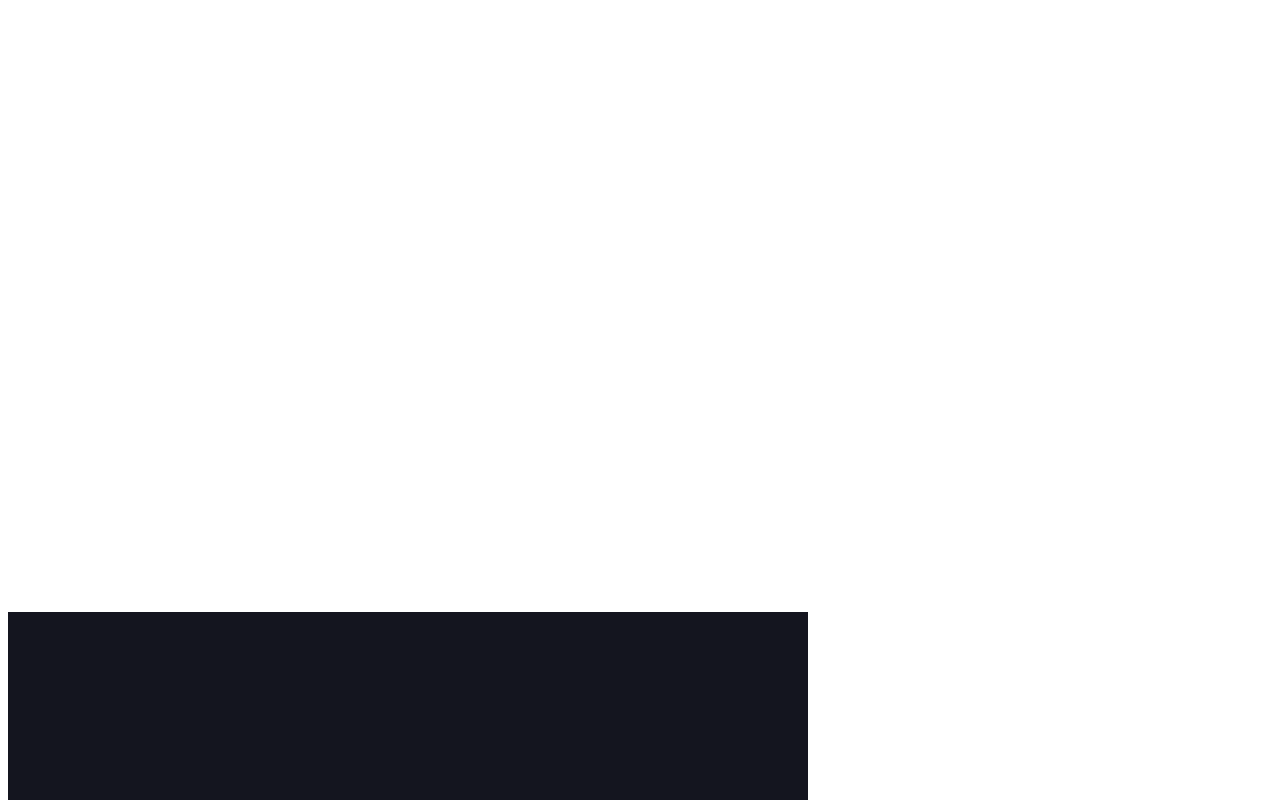
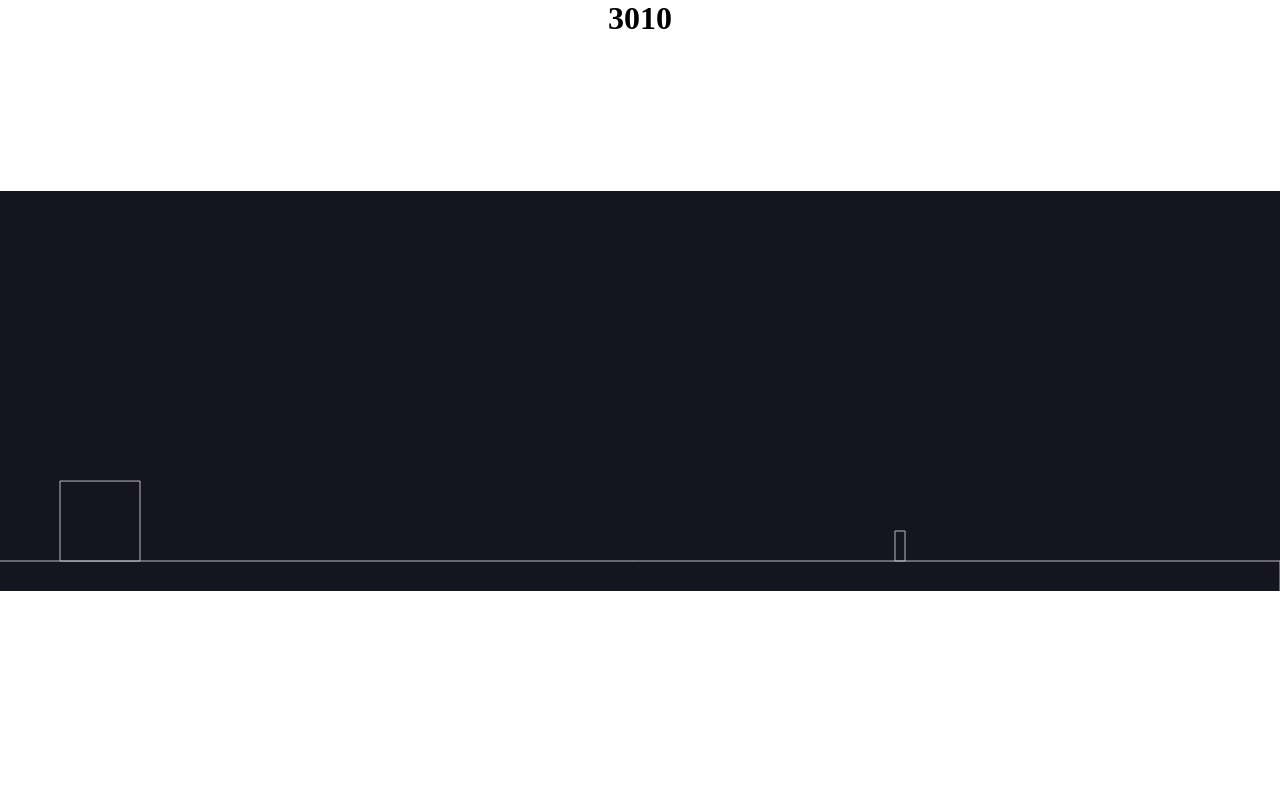
Before and after one commit to elizabeth-pauley/InternHackathonQWOP, a plain HTML site: page index.html in a window 1280 px wide. Shown: the top 800 px of the page. Drawn offline with nearby package versions, Linux system fonts and the light colour scheme.

Commit message:
distance marker

```diff
--- /dev/null
+++ b/index.css
@@ -0,0 +1,12 @@
+body {
+    margin: 0;
+}
+
+canvas {
+    margin: 0;
+}
+
+h1 {
+    margin: 0;
+    text-align: center;
+}
--- a/index.html
+++ b/index.html
@@ -1,11 +1,17 @@
 <!DOCTYPE html>
 <html>
+
+<link rel="stylesheet" href="index.css">
+
 <head>
     <title>IntelliTect QWOP</title>
 </head>
+
 <body>
-    <canvas id="canvas" width="800" height="600"></canvas>
+    <h1 id="distanceText">0</h1>
+    <canvas id="canvas"></canvas>
     <script src="./node_modules/matter-js/build/matter.js"></script>
     <script src="index.js"></script>
 </body>
+
 </html>
--- a/index.js
+++ b/index.js
@@ -1,5 +1,21 @@
 // Matter.js module aliases
-const { Engine, Render, World, Bodies, Composite, Runner } = Matter;
+const { Engine, Render, World, Bodies, Composite, Runner, Mouse, MouseConstraint, Constraint, Body } = Matter;
+
+const SCREEN_WIDTH = window.innerWidth;
+const CANVAS_HEIGHT = 400;
+
+const DISTANCE_MARKER_SIZE = { h: 30, w: 10 }
+const DISTANCE_MARKER_STARTING_VECTOR = { x: SCREEN_WIDTH + DISTANCE_MARKER_SIZE.w, y: CANVAS_HEIGHT - DISTANCE_MARKER_SIZE.h - 15};
+const DISTANCE_MARKER_SPEED = 10;
+
+const distanceMarkerBody = () => Bodies.rectangle(DISTANCE_MARKER_STARTING_VECTOR.x,
+    DISTANCE_MARKER_STARTING_VECTOR.y,
+    DISTANCE_MARKER_SIZE.w,
+    DISTANCE_MARKER_SIZE.h,
+    { isSensor: true, isStatic: true });
+
+const playerBody = () => Bodies.rectangle(100, 100, 80, 80);
+const groundBody = () => Bodies.rectangle(0, CANVAS_HEIGHT, SCREEN_WIDTH * 2, 60, { isStatic: true });
 
 // create an engine
 var engine = Engine.create();
@@ -7,13 +23,19 @@ var engine = Engine.create();
 // create a renderer
 var render = Render.create({
     element: document.body,
-    engine: engine
+    engine: engine,
+    options: {
+        width: SCREEN_WIDTH,
+        height: CANVAS_HEIGHT
+        // You may have other options here, leave them as they are
+    }
 });
 
 // create two boxes and a ground
-var boxA = Bodies.rectangle(400, 200, 80, 1);
-var boxB = Bodies.rectangle(450, 50, 80, 80);
-var ground = Bodies.rectangle(400, 610, 810, 60, { isStatic: true });
+var boxA = distanceMarkerBody();
+var boxB = playerBody();
+
+var ground = groundBody();
 
 // add all of the bodies to the world
 Composite.add(engine.world, [boxA, boxB, ground]);
@@ -24,5 +46,33 @@ Render.run(render);
 // create runner
 var runner = Runner.create();
 
+// Create the game loop function
+function gameLoop() {
+
+    var boxAPos = boxA.position.x;
+    var boxBPos = boxB.position.x;
+
+    if (boxAPos < 0 - DISTANCE_MARKER_SIZE.w) {
+        Body.setPosition(boxA, DISTANCE_MARKER_STARTING_VECTOR);
+    }
+
+    // TODO: distance relative to player pos
+    const headerElement = document.getElementById('distanceText');
+    var headerText = headerElement.textContent;
+    headerElement.textContent = parseInt(headerElement.textContent) + DISTANCE_MARKER_SPEED;
+
+
+
+    // TODO: translate relative to game player
+    Body.translate(boxA, { x: -1 * DISTANCE_MARKER_SPEED, y: 0 });
+
+    requestAnimationFrame(gameLoop);
+    Engine.update(engine);
+    Render.world(render);
+}
+
+// Start the game loop
+gameLoop();
+
 // run the engine
 Runner.run(runner, engine);
```
